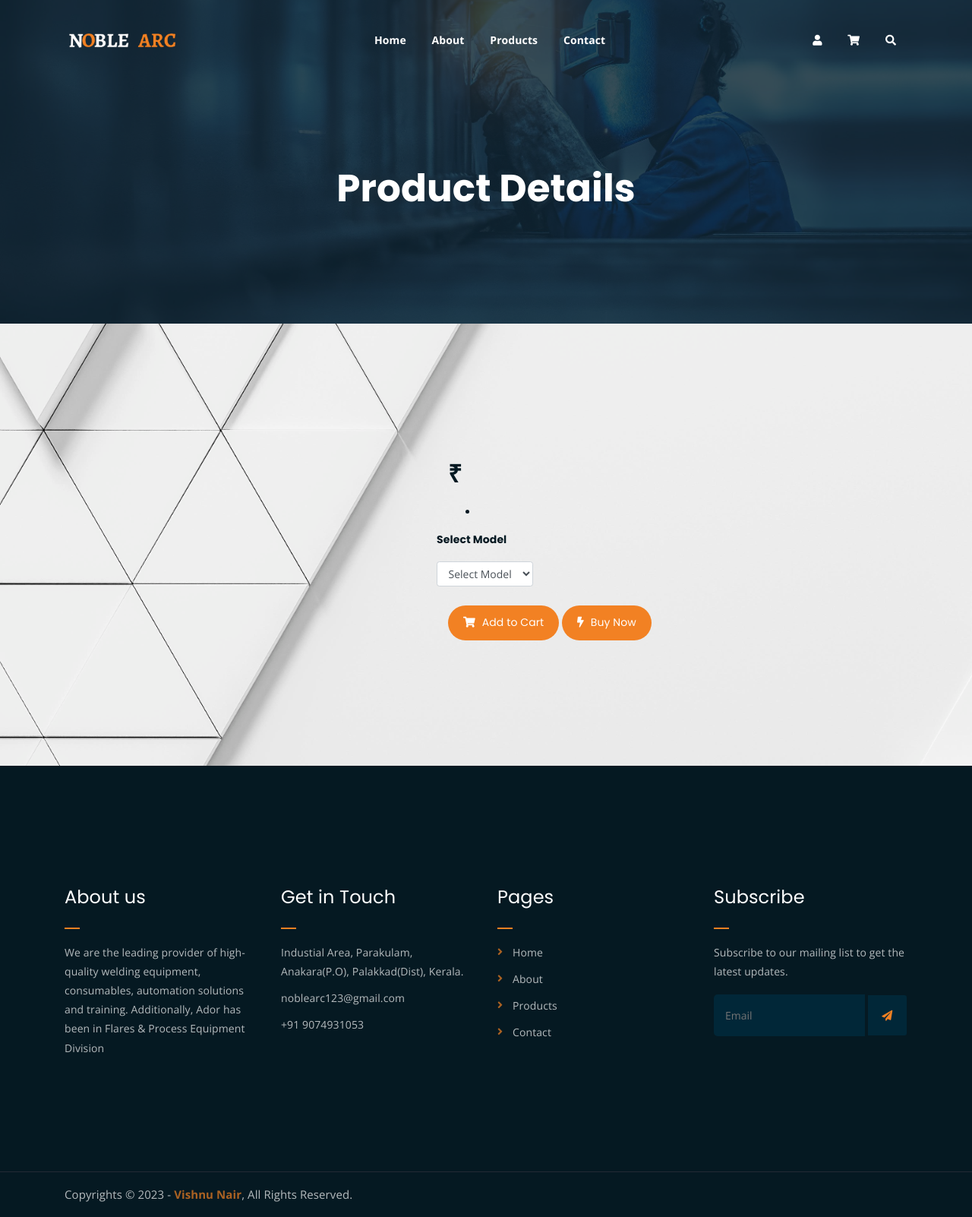
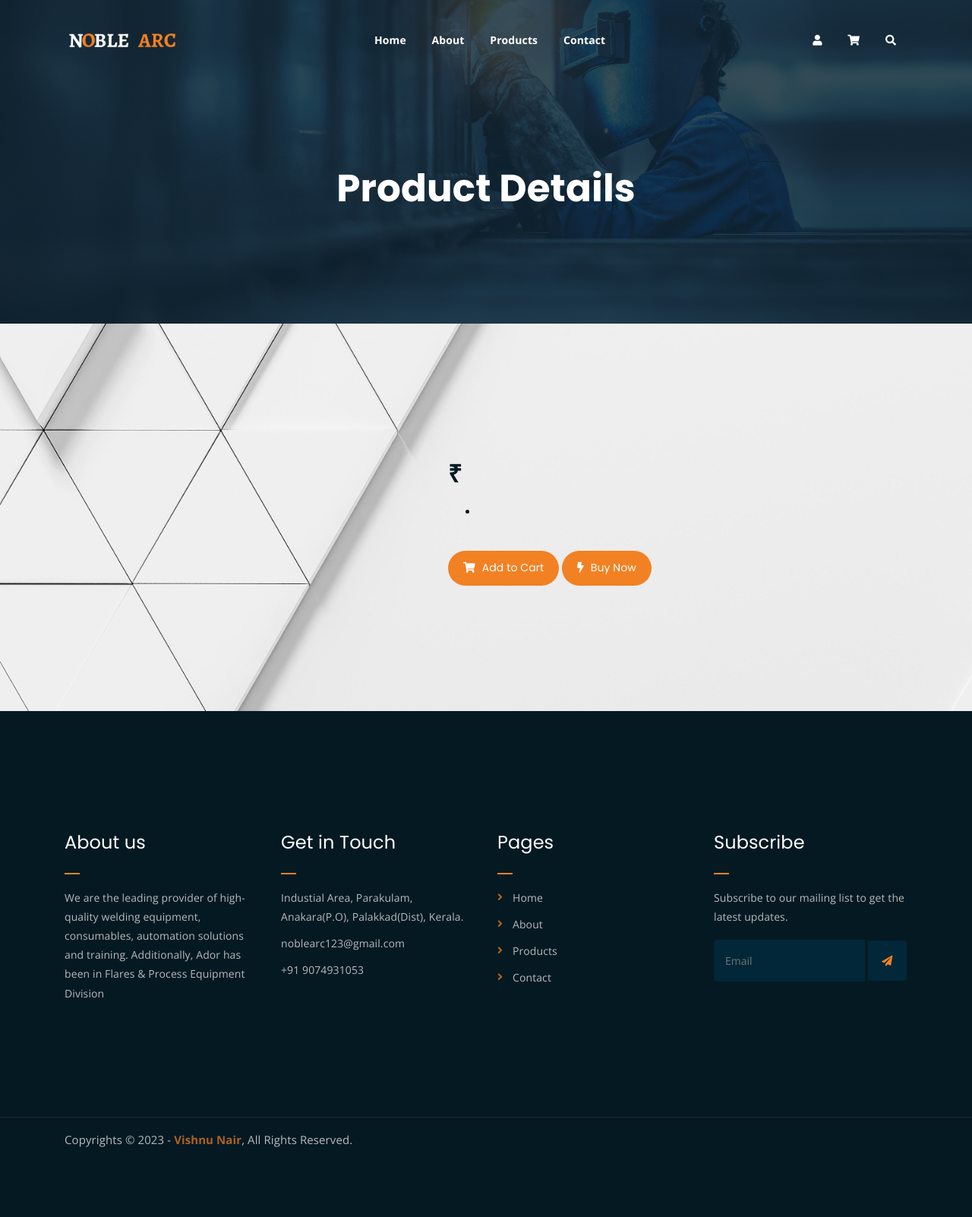
Before and after one commit to Vishnu021198/noble-arc, a Django app: template templates/userapp/product_detail.html in a window 1280 px wide. Shown: the whole page at 76% size. After the commit the page ends 1510 px from the top, so only its background shows below. Run offline with Django 4.2, Linux system fonts and the light colour scheme; the template is opened without the code that fills it, so the values that code supplies are empty; some libraries are stand-ins or nearby versions.

Commit message:
Update 8.0

```diff
--- a/templates/userapp/product_detail.html
+++ b/templates/userapp/product_detail.html
@@ -46,16 +46,6 @@
 						<ul>
 							<li>{{ single_product.description }}</li>
 						</ul>
-						<div class="row">
-							<div class="item-option-select">
-								<h6>Select Model</h6>
-								<select class="form-control text-black" id="model" name="model" required>
-									<option  value="" disabled selected>Select Model</option>
-									<option value="M13">M13</option>
-									<option value="M14">M14</option>
-								</select>
-							</div>
-          				</div>
 						<br>
 						<div class="single-product-form">
 							{% if single_product.category.soft_deleted %}
```
